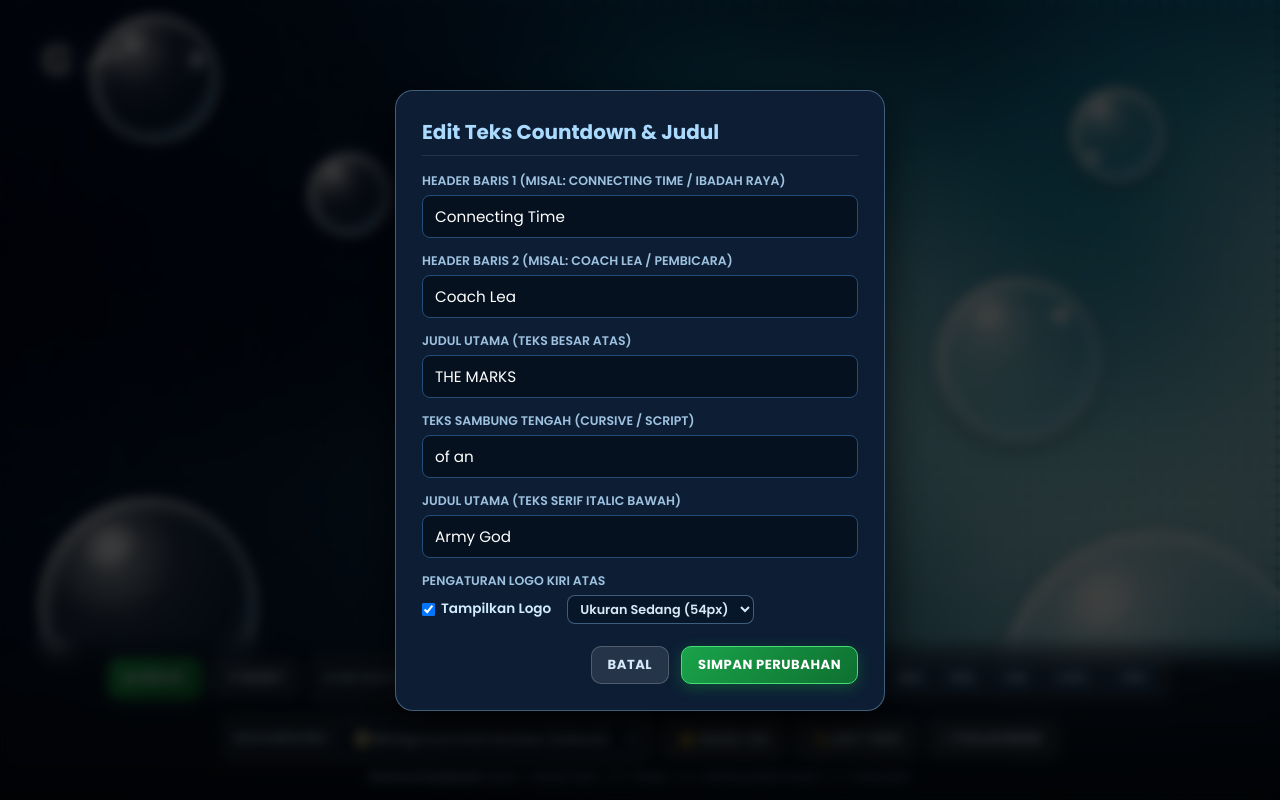
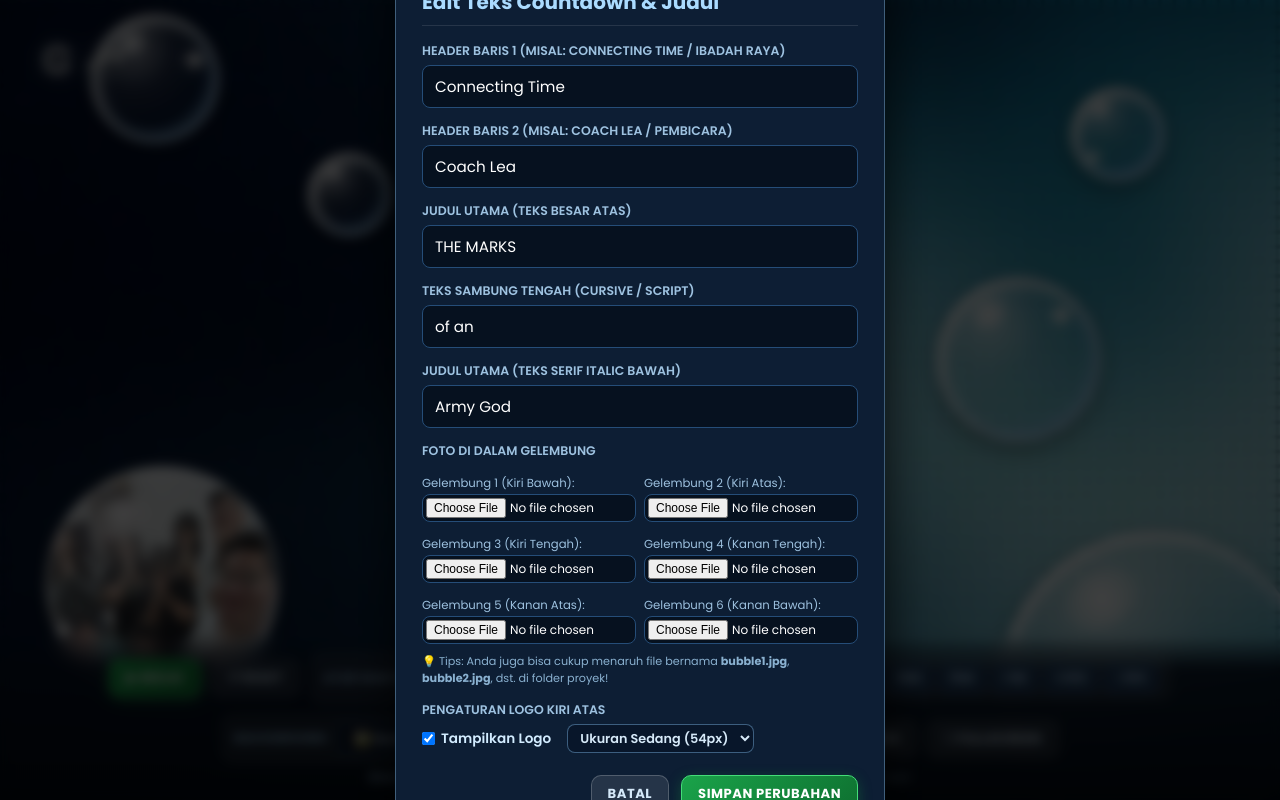
Before and after one commit to Ferrrrrdinand/ctcoachlea, a plain HTML site: page index.html in a window 1280 px wide. Both pictures are taken after a click on the button "✏️ EDIT TEKS". Drawn offline with nearby package versions, Linux system fonts and the light colour scheme; a web font is replaced by a local one.

Commit message:
feat: add photo inside bubble 1 and support photo uploads for all bubbles

```diff
--- a/index.html
+++ b/index.html
@@ -84,23 +84,50 @@
     .glass-bubble {
       position: absolute;
       border-radius: 50%;
-      background: radial-gradient(circle at 32% 28%,
-        rgba(255, 255, 255, 0.65) 0%,
-        rgba(255, 255, 255, 0.15) 30%,
-        rgba(150, 210, 255, 0.05) 60%,
-        rgba(180, 225, 255, 0.3) 90%,
-        rgba(255, 255, 255, 0.7) 100%);
+      overflow: hidden;
       box-shadow:
         inset 0 0 16px rgba(255, 255, 255, 0.5),
         inset 6px 6px 14px rgba(255, 255, 255, 0.6),
         inset -6px -6px 14px rgba(100, 175, 240, 0.4),
-        0 8px 24px rgba(0, 0, 0, 0.25);
-      border: 1.5px solid rgba(255, 255, 255, 0.55);
+        0 8px 24px rgba(0, 0, 0, 0.35);
+      border: 1.5px solid rgba(255, 255, 255, 0.65);
       animation: floatMotion ease-in-out infinite alternate;
     }
 
-    /* Bubble crescent highlight */
-    .glass-bubble::before {
+    /* Photo inside bubble */
+    .bubble-photo-img {
+      position: absolute;
+      inset: 0;
+      width: 100%;
+      height: 100%;
+      object-fit: cover;
+      object-position: center 20%;
+      border-radius: 50%;
+      z-index: 1;
+      display: block;
+      transition: transform 0.3s ease;
+    }
+
+    /* Glossy 3D glass reflection over photo/bubble */
+    .bubble-gloss {
+      position: absolute;
+      inset: 0;
+      border-radius: 50%;
+      z-index: 2;
+      pointer-events: none;
+      background: radial-gradient(circle at 32% 28%,
+        rgba(255, 255, 255, 0.55) 0%,
+        rgba(255, 255, 255, 0.12) 32%,
+        rgba(150, 210, 255, 0.04) 60%,
+        rgba(180, 225, 255, 0.28) 90%,
+        rgba(255, 255, 255, 0.65) 100%);
+      box-shadow:
+        inset 0 0 14px rgba(255, 255, 255, 0.45),
+        inset 5px 5px 12px rgba(255, 255, 255, 0.55),
+        inset -5px -5px 12px rgba(100, 175, 240, 0.35);
+    }
+
+    .bubble-gloss::before {
       content: '';
       position: absolute;
       top: 14%;
@@ -118,15 +145,16 @@
       width: 24px;
       height: 24px;
       pointer-events: none;
+      z-index: 3;
       filter: drop-shadow(0 0 6px rgba(255, 255, 255, 0.9));
     }
 
     /* Bubble placement matching reference composition */
     .bubble-lg-bottom-left {
-      width: 220px;
-      height: 220px;
-      bottom: 8%;
-      left: 3%;
+      width: 235px;
+      height: 235px;
+      bottom: 10%;
+      left: 3.5%;
       animation-duration: 7s;
     }
     .bubble-lg-bottom-left .bubble-star {
@@ -652,40 +680,53 @@
 
   <!-- Bubbles Layer with Glossy 3D Refractions & Star Twinkles -->
   <div class="bubbles-layer" id="bubblesContainer">
-
-    <!-- Bubble 1: Large Bottom Left -->
-    <div class="glass-bubble bubble-lg-bottom-left">
+    <!-- Bubble 1: Large Bottom Left (Loaded with Photo) -->
+    <div class="glass-bubble bubble-lg-bottom-left" id="bubble1">
+      <img src="bubble1.jpg" class="bubble-photo-img" id="imgBubble1" alt="Foto Gelembung 1" onerror="this.style.display='none'">
+      <div class="bubble-gloss"></div>
       <svg class="bubble-star" viewBox="0 0 24 24">
         <path d="M12 0 L14 9 L24 12 L14 15 L12 24 L10 15 L0 12 L10 9 Z" fill="#ffffff" />
       </svg>
     </div>
 
     <!-- Bubble 2: Top Left -->
-    <div class="glass-bubble bubble-top-left">
+    <div class="glass-bubble bubble-top-left" id="bubble2">
+      <img src="bubble2.jpg" class="bubble-photo-img" id="imgBubble2" alt="Foto Gelembung 2" onerror="this.style.display='none'">
+      <div class="bubble-gloss"></div>
       <svg class="bubble-star" viewBox="0 0 24 24">
-        <path d="M12 0 L14 9 L24 12 L14 15 L12 24 L10 9 L0 12 L10 9 Z" fill="#ffffff" />
+        <path d="M12 0 L14 9 L24 12 L14 15 L12 24 L10 15 L0 12 L10 9 Z" fill="#ffffff" />
       </svg>
     </div>
 
     <!-- Bubble 3: Mid Left -->
-    <div class="glass-bubble bubble-mid-left"></div>
+    <div class="glass-bubble bubble-mid-left" id="bubble3">
+      <img src="bubble3.jpg" class="bubble-photo-img" id="imgBubble3" alt="Foto Gelembung 3" onerror="this.style.display='none'">
+      <div class="bubble-gloss"></div>
+    </div>
 
     <!-- Bubble 4: Mid Right with highlight -->
-    <div class="glass-bubble bubble-mid-right">
+    <div class="glass-bubble bubble-mid-right" id="bubble4">
+      <img src="bubble4.jpg" class="bubble-photo-img" id="imgBubble4" alt="Foto Gelembung 4" onerror="this.style.display='none'">
+      <div class="bubble-gloss"></div>
       <svg class="bubble-star" style="top: 15%; right: 18%;" viewBox="0 0 24 24">
         <path d="M12 0 L14 9 L24 12 L14 15 L12 24 L10 15 L0 12 L10 9 Z" fill="#ffffff" />
       </svg>
     </div>
 
     <!-- Bubble 5: Top Right -->
-    <div class="glass-bubble bubble-top-right">
+    <div class="glass-bubble bubble-top-right" id="bubble5">
+      <img src="bubble5.jpg" class="bubble-photo-img" id="imgBubble5" alt="Foto Gelembung 5" onerror="this.style.display='none'">
+      <div class="bubble-gloss"></div>
       <svg class="bubble-star" style="bottom: 15%; left: 15%; width: 18px; height: 18px;" viewBox="0 0 24 24">
         <path d="M12 0 L14 9 L24 12 L14 15 L12 24 L10 15 L0 12 L10 9 Z" fill="#ffffff" />
       </svg>
     </div>
 
     <!-- Bubble 6: Giant Bottom Right -->
-    <div class="glass-bubble bubble-giant-bottom-right"></div>
+    <div class="glass-bubble bubble-giant-bottom-right" id="bubble6">
+      <img src="bubble6.jpg" class="bubble-photo-img" id="imgBubble6" alt="Foto Gelembung 6" onerror="this.style.display='none'">
+      <div class="bubble-gloss"></div>
+    </div>
   </div>
 
   <!-- Main Stage Area -->
@@ -821,6 +862,39 @@
       <div class="form-row">
         <label>Judul Utama (Teks Serif Italic Bawah)</label>
         <input type="text" id="inputEditTitleSerif" value="Army God">
+      </div>
+
+      <div class="form-row">
+        <label>Foto di Dalam Gelembung</label>
+        <div style="display:grid; grid-template-columns: 1fr 1fr; gap:8px; margin-top:4px;">
+          <div>
+            <span style="font-size:0.73rem; color:#9ec2e0;">Gelembung 1 (Kiri Bawah):</span>
+            <input type="file" id="fileBubble1" accept="image/*" style="font-size:0.75rem; padding:3px; width:100%;">
+          </div>
+          <div>
+            <span style="font-size:0.73rem; color:#9ec2e0;">Gelembung 2 (Kiri Atas):</span>
+            <input type="file" id="fileBubble2" accept="image/*" style="font-size:0.75rem; padding:3px; width:100%;">
+          </div>
+          <div>
+            <span style="font-size:0.73rem; color:#9ec2e0;">Gelembung 3 (Kiri Tengah):</span>
+            <input type="file" id="fileBubble3" accept="image/*" style="font-size:0.75rem; padding:3px; width:100%;">
+          </div>
+          <div>
+            <span style="font-size:0.73rem; color:#9ec2e0;">Gelembung 4 (Kanan Tengah):</span>
+            <input type="file" id="fileBubble4" accept="image/*" style="font-size:0.75rem; padding:3px; width:100%;">
+          </div>
+          <div>
+            <span style="font-size:0.73rem; color:#9ec2e0;">Gelembung 5 (Kanan Atas):</span>
+            <input type="file" id="fileBubble5" accept="image/*" style="font-size:0.75rem; padding:3px; width:100%;">
+          </div>
+          <div>
+            <span style="font-size:0.73rem; color:#9ec2e0;">Gelembung 6 (Kanan Bawah):</span>
+            <input type="file" id="fileBubble6" accept="image/*" style="font-size:0.75rem; padding:3px; width:100%;">
+          </div>
+        </div>
+        <span style="font-size:0.7rem; color:#8ab1d0; margin-top:4px;">
+          💡 Tips: Anda juga bisa cukup menaruh file bernama <b>bubble1.jpg</b>, <b>bubble2.jpg</b>, dst. di folder proyek!
+        </span>
       </div>
 
       <div class="form-row">
@@ -1092,6 +1166,21 @@
       editModal.classList.remove('open');
     });
 
+    // Photo upload listener for bubbles
+    [1, 2, 3, 4, 5, 6].forEach(num => {
+      const fileInput = document.getElementById(`fileBubble${num}`);
+      const imgElem = document.getElementById(`imgBubble${num}`);
+      if (fileInput && imgElem) {
+        fileInput.addEventListener('change', (e) => {
+          const file = e.target.files[0];
+          if (file) {
+            imgElem.src = URL.createObjectURL(file);
+            imgElem.style.display = 'block';
+          }
+        });
+      }
+    });
+
     // Button Listeners
     btnStartPause.addEventListener('click', toggleStartPause);
     btnReset.addEventListener('click', reset);
```
Also changed, not shown: bubble1.jpg (added), 1 other file.
